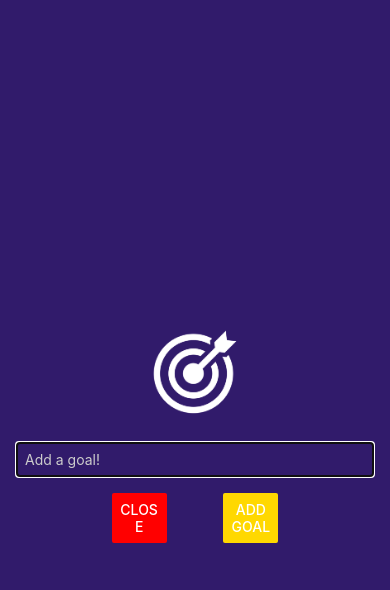
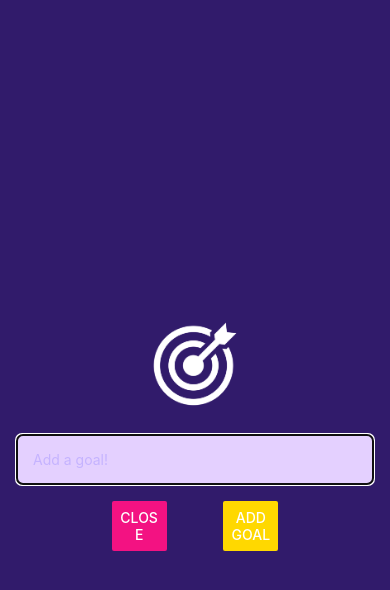
Before and after one commit to JaycobDuffel/reactnativerefresher, a React Native app in the folder basic-goal-tracker/: screen / in a window 390 px wide. Both pictures are taken after a click on the button "ADD NEW GOAL". Shown: the top 590 px of the page. Built offline with nearby package versions, Linux system fonts and the light colour scheme.

Commit message:
finished app

```diff
--- a/basic-goal-tracker/App.js
+++ b/basic-goal-tracker/App.js
@@ -13,7 +13,6 @@ export default function App() {
       ...currentGoals,
       { text: enteredGoal, id: enteredGoal + currentGoals.length.toString() },
     ]);
-    console.log(goals);
     toggleAddGoalModal();
   };
 
@@ -41,12 +40,17 @@ export default function App() {
       />
       <View>
         <FlatList
+          style={{ flexGrow: 1, paddingBottom: 30 }}
+          contentContainerStyle={{ paddingBottom: 70 }}
           data={goals}
           alwaysBounceVertical={false}
           keyExtractor={(item, index) => item + index.toString()}
           renderItem={(itemData) => {
             return (
-              <GoalItem item={itemData.item} onDeleteItem={deleteGoalHandler} />
+              <GoalItem
+                item={itemData.item}
+                deleteItemHandler={deleteGoalHandler}
+              />
             );
           }}
         />
@@ -58,6 +62,7 @@ export default function App() {
 const styles = StyleSheet.create({
   appContainer: {
     flex: 1,
+    backgroundColor: "#311b6b",
     paddingTop: 50,
     paddingHorizontal: 16,
   },
--- a/basic-goal-tracker/components/GoalInput.js
+++ b/basic-goal-tracker/components/GoalInput.js
@@ -16,6 +16,9 @@ export default function GoalInput({ onGoalAdd, visible, setVisible }) {
   };
 
   const addGoalHandler = () => {
+    if (enteredGoal.length === 0) {
+      return;
+    }
     onGoalAdd(enteredGoal);
     setEnteredGoal("");
   };
@@ -28,7 +31,7 @@ export default function GoalInput({ onGoalAdd, visible, setVisible }) {
           source={require("../assets/images/goal.png")}
         />
         <TextInput
-          placeholderTextColor="#cccccc"
+          placeholderTextColor="#c5b3ff"
           placeholder="Add a goal!"
           style={styles.textInput}
           onChangeText={goalInputHandler}
@@ -36,7 +39,7 @@ export default function GoalInput({ onGoalAdd, visible, setVisible }) {
         />
         <View style={styles.buttonContainer}>
           <View style={styles.button}>
-            <Button title="Close" color="red" onPress={setVisible} />
+            <Button title="Close" color="#f31282" onPress={setVisible} />
           </View>
           <View style={styles.button}>
             <Button title="Add Goal" color="#ffd800" onPress={addGoalHandler} />
@@ -71,9 +74,11 @@ const styles = StyleSheet.create({
   },
   textInput: {
     borderWidth: 1,
-    borderColor: "#ffd800",
-    color: "#ffd800",
+    borderColor: "#e4d0ff",
+    borderRadius: 6,
+    backgroundColor: "#e4d0ff",
+    color: "#120438",
     width: "100%",
-    padding: 8,
+    padding: 16,
   },
 });
--- a/basic-goal-tracker/components/GoalItem.js
+++ b/basic-goal-tracker/components/GoalItem.js
@@ -1,12 +1,46 @@
-import { StyleSheet, Text, Pressable, View } from "react-native";
+import { useState } from "react";
+import { Button, Modal, Pressable, StyleSheet, Text, View } from "react-native";
 
-export default function GoalItem({ item, onDeleteItem }) {
+export default function GoalItem({ item, deleteItemHandler }) {
+  const [modalVisible, setModalVisible] = useState(false);
+
+  const toggleDeleteModal = () => {
+    setModalVisible((currentModalState) => !currentModalState);
+  };
+
+  const onDeleteItem = () => {
+    deleteItemHandler(item.id);
+    toggleDeleteModal();
+  };
+
   return (
     <View style={styles.goalItem}>
+      <Modal visible={modalVisible}>
+        <View style={styles.deleteGoalContainer}>
+          <View style={styles.text}>
+            <Text>
+              Are you sure you want to{" "}
+              <Text style={styles.deleteText}>delete</Text> this goal?
+            </Text>
+          </View>
+          <View style={styles.buttonContainer}>
+            <View style={styles.button}>
+              <Button
+                title="Close"
+                color="#ffd800"
+                onPress={toggleDeleteModal}
+              />
+            </View>
+            <View style={styles.button}>
+              <Button title="Delete" color="#f31282" onPress={onDeleteItem} />
+            </View>
+          </View>
+        </View>
+      </Modal>
       <Pressable
         android_ripple={{ color: "#dddddd" }}
         style={({ pressed }) => pressed && styles.pressedItem}
-        onPress={onDeleteItem.bind(this, item.id)}
+        onPress={toggleDeleteModal}
       >
         <Text style={styles.goalText}>{item.text}</Text>
       </Pressable>
@@ -15,17 +49,50 @@ export default function GoalItem({ item, onDeleteItem }) {
 }
 
 const styles = StyleSheet.create({
+  button: {
+    width: "30%",
+    marginHorizontal: 8,
+  },
+  buttonContainer: {
+    marginTop: 16,
+    flexDirection: "row",
+    justifyContent: "space-between",
+  },
+  deleteGoalContainer: {
+    backgroundColor: "#311b6b",
+    flex: 1,
+    justifyContent: "center",
+    alignItems: "center",
+    padding: 16,
+  },
+  deleteText: {
+    color: "#f31282",
+  },
   goalItem: {
-    marginVertical: 8,
+    alignItems: "center",
     backgroundColor: "rebeccapurple",
-    borderRadius: 5,
-  },
-  pressedItem: {
-    backgroundColor: "red",
-    opacity: 0.7,
+    borderRadius: 6,
+    justifyContent: "center",
+    minHeight: 50,
+    marginVertical: 10,
   },
   goalText: {
     color: "#ffd800",
     padding: 8,
   },
+  pressedItem: {
+    alignItems: "center",
+    borderRadius: 6,
+    justifyContent: "center",
+    marginVertical: 10,
+  },
+  text: {
+    borderWidth: 1,
+    borderColor: "#e4d0ff",
+    borderRadius: 6,
+    backgroundColor: "#e4d0ff",
+    color: "#120438",
+    width: "100%",
+    padding: 16,
+  },
 });
```
